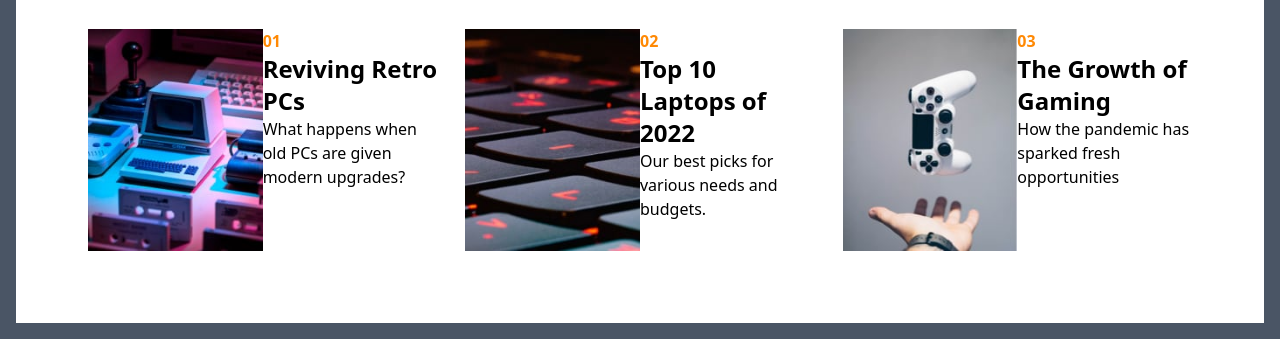
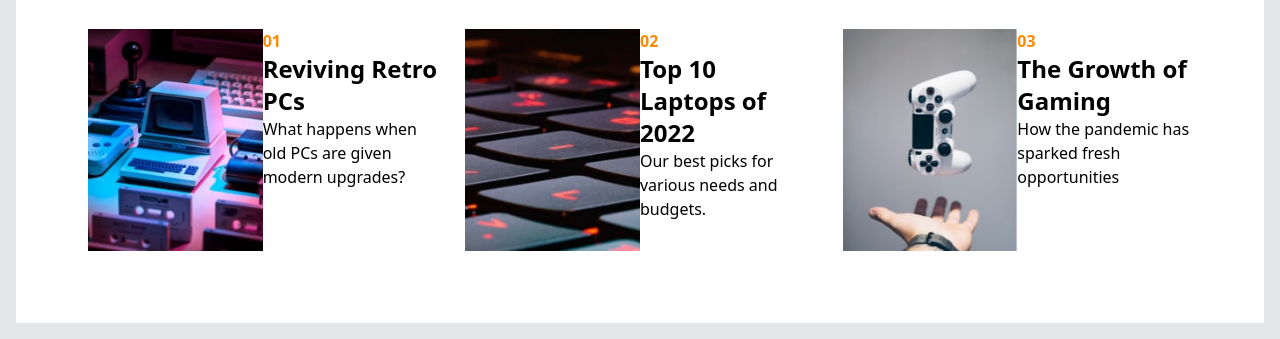
Before and after one commit to opeyemitechpro/test2, a website: page index.html in a window 1280 px wide. Shown: the part 604-943 px from the top of the page. Drawn offline with Linux system fonts and the light colour scheme; files whose address does not match are found by name.

Commit message:
Website Update

```diff
--- a/index.html
+++ b/index.html
@@ -12,7 +12,7 @@
 <body>
     <main class="bg-gray-100 min-h-screen">
 
-        <div class="box-border border-0 p-4 bg-gray-600">
+        <div class="box-border border-0 p-4 bg-gray-200">
 
             <!-- grid grid-cols-1 md:grid-cols-2 gap-3 -->
             <div class="border-0 p-4 bg-white">
```
Also changed, not shown: src/output.css.
